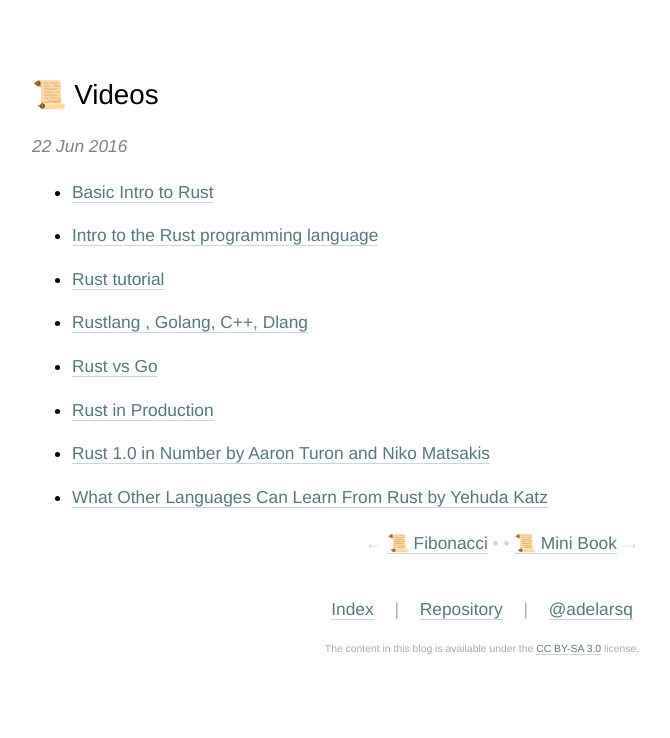
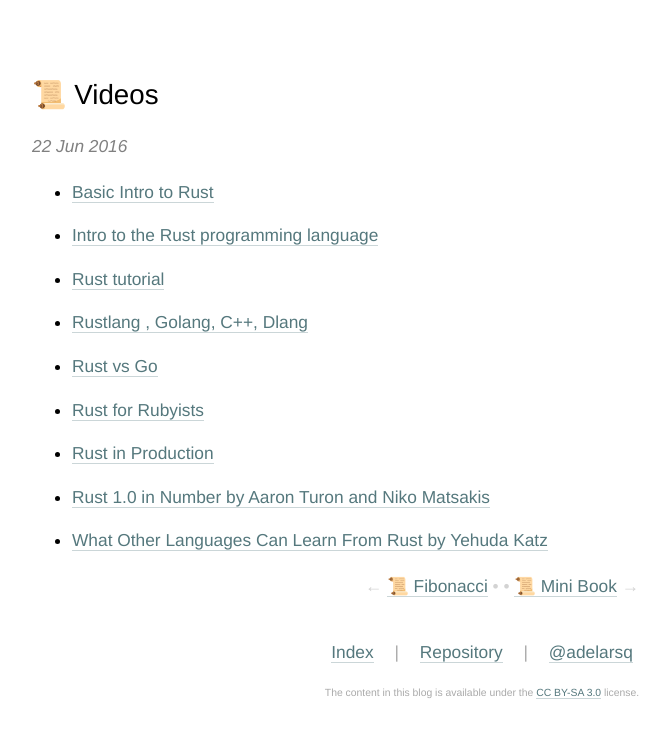
Before and after one commit to adelarsq/daily-rust.github.io, a Jekyll site: the page built from _posts/2016-06-22-videos.md, in a window 1280 px wide. Shown: the top 738 px of the page, without its empty margins (158-828 px from the left). Built offline with Jekyll 4.4.1, drawn with Linux system fonts in a browser that asks for light colours.

Commit message:
Update 2016-06-22-videos.md

```diff
--- a/_posts/2016-06-22-videos.md
+++ b/_posts/2016-06-22-videos.md
@@ -10,6 +10,7 @@ tags: [rustposts, rust, article]
 - [Rust tutorial](https://www.youtube.com/watch?v=U1EFgCNLDB8&ab_channel=DerekBanas)
 - [Rustlang , Golang, C++, Dlang](https://www.youtube.com/watch?v=ynQoaajojIs&ab_channel=GolangVids)
 - [Rust vs Go](https://www.youtube.com/watch?v=WVZ7yMvxImo&ab_channel=SebastianThiel)
+- [Rust for Rubyists](https://www.youtube.com/watch?v=Q5MLIY1oa1s&ab_channel=SvitlaSystemsOfficial)
 - [Rust in Production](https://www.infoq.com/presentations/rust-production)
 - [Rust 1.0 in Number by Aaron Turon and Niko Matsakis](https://www.youtube.com/watch?v=jDQaIl_1Nfk&ab_channel=Confreaks)
 - [What Other Languages Can Learn From Rust by Yehuda Katz](https://www.youtube.com/watch?v=uCaYkUmdtPw&ab_channel=CodeGenius)
```
